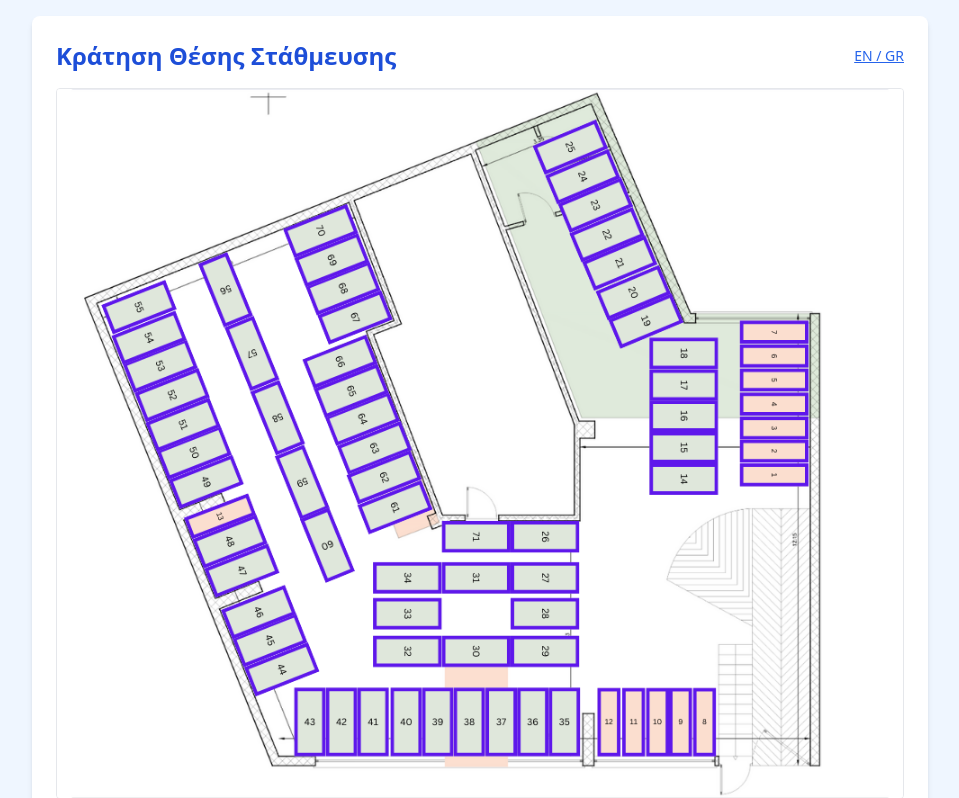
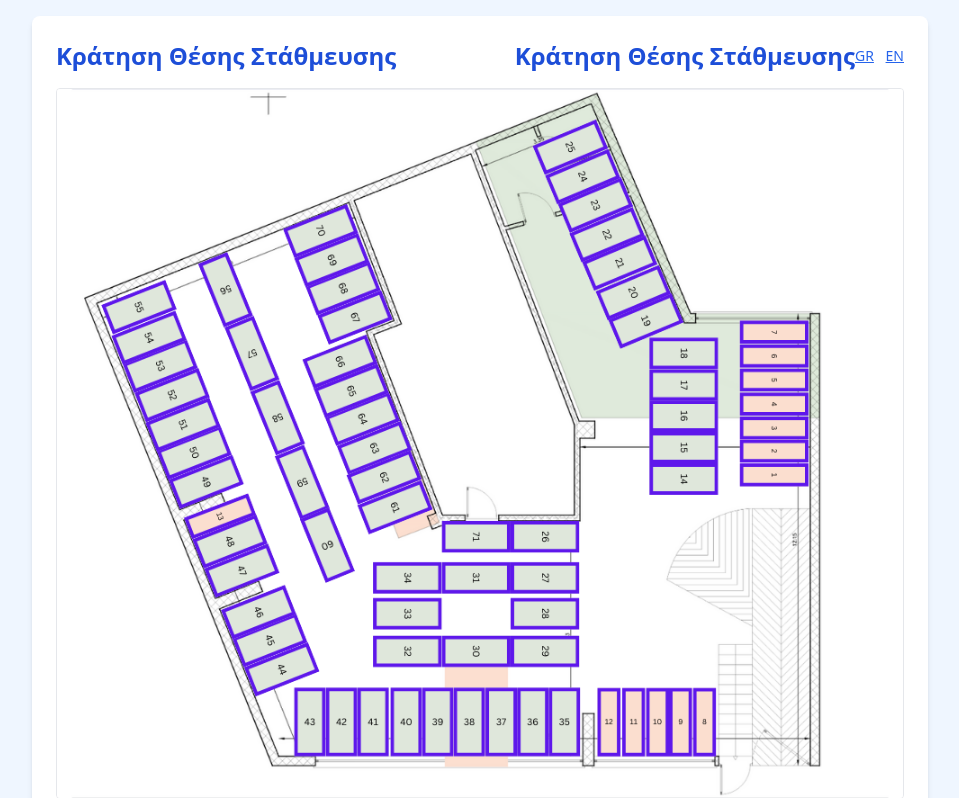
Before and after one commit to TalTuchman/parking-reservation-app, a Flask app: page / in a window 1280 px wide. Shown: the top 798 px of the page, without its empty margins (160-1119 px from the left). Run offline with Flask 3, Linux system fonts and the light colour scheme; some libraries are stand-ins or nearby versions.

Commit message:
Add Language Toggle Button in index.html

```diff
--- a/templates/index.html
+++ b/templates/index.html
@@ -9,7 +9,15 @@
   <div class="max-w-4xl mx-auto bg-white p-6 rounded-lg shadow-md">
     <div class="flex justify-between items-center">
       <h1 class="text-2xl font-bold text-blue-700">Κράτηση Θέσης Στάθμευσης</h1>
-      <button onclick="toggleLang()" class="text-sm text-blue-600 underline">EN / GR</button>
+      <div class="flex justify-between items-center">
+        <h1 class="text-2xl font-bold text-blue-700">
+          {% if lang == 'en' %} Parking Spot Reservation {% else %} Κράτηση Θέσης Στάθμευσης {% endif %}
+        </h1>
+        <div class="text-sm">
+          <a href="/lang/el" class="text-blue-600 underline mr-2">GR</a>
+          <a href="/lang/en" class="text-blue-600 underline">EN</a>
+        </div>
+      </div>
     </div>
 
     <div class="mt-4">
```
